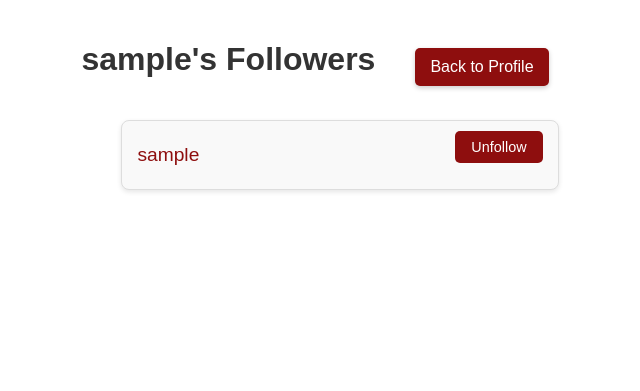
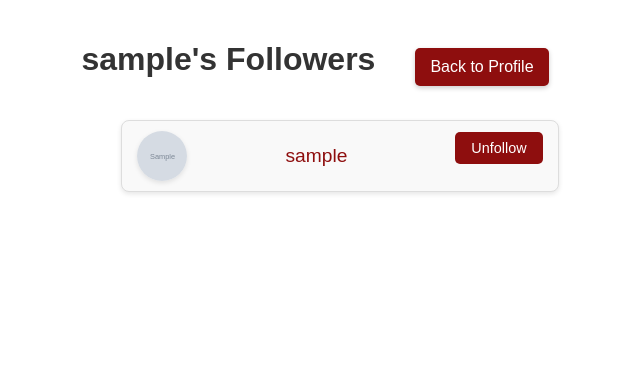
Before and after one commit to picoting/cs412, a Django app: a page that uses beuseful/templates/beuseful/follower_list.html in a window 1280 px wide. Shown: the part 88-479 px from the top of the page, without its empty margins (320-960 px from the left). Run offline with Django 5.2, Linux system fonts and the light colour scheme; a user stored in the database is signed in; tables that the repository leaves empty hold one stand-in row (values such as "Sample post"); grey boxes marked "Sample" are stand-in pictures.

Commit message:
added profile pictures to the following/follower lists

```diff
--- a/beuseful/templates/beuseful/follower_list.html
+++ b/beuseful/templates/beuseful/follower_list.html
@@ -1,5 +1,5 @@
 {% extends 'beuseful/base.html' %}
-
+{% load static %}
 {% block content %}
 <div class="header-section">
 <h1>{{ profile.username }}'s Followers</h1>
@@ -11,6 +11,13 @@
 <ul class="followers-list">
     {% for data in follower_data %}
         <li class="follower-card">
+            <div class="follower-picture">
+                {% if data.follower.profile_picture %}
+                    <img src="{{ data.follower.profile_picture.url }}" alt="{{ data.follower.username }}'s profile picture">
+                {% else %}
+                    <img src="{% static 'default_profile_picture.png' %}" alt="Default profile picture">
+                {% endif %}
+            </div>
             <a href="{% url 'profile_detail' username=data.follower.username %}" class="follower-username">
                 {{ data.follower.username }}
             </a>
--- a/static/styles.css
+++ b/static/styles.css
@@ -609,3 +609,11 @@ footer {
     color: #555;
     margin-top: 15px;
 }
+
+.follower-picture img {
+    width: 50px;
+    height: 50px;
+    border-radius: 50%; /* Circular profile picture */
+    object-fit: cover; /* Ensures the image fits well */
+    box-shadow: 0px 2px 5px rgba(0, 0, 0, 0.1);
+}
```
Also changed, not shown: beuseful/templates/beuseful/following_list.html (+8 -1 lines).
